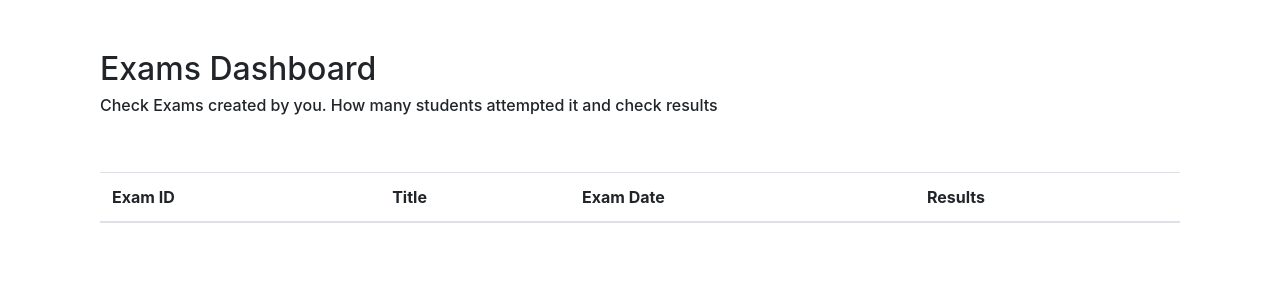
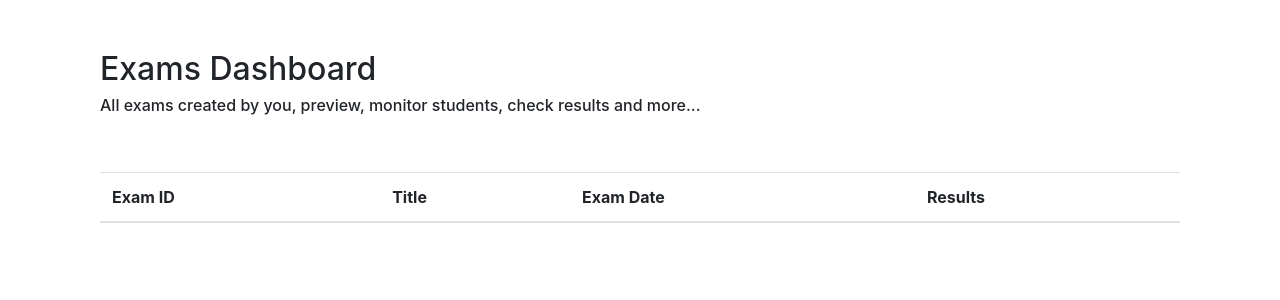
Before and after one commit to kbhutani0001/jiit-classroom, a Flask app: page /dashboard/exams/ in a window 1280 px wide. Shown: the part 56-356 px from the top of the page. Run offline with Flask 2, Linux system fonts and the light colour scheme; the visitor is signed in with stand-in values (Sample User, id 1); a database or web service that is not in the repository returns one stand-in record (values such as "Sample title"); lists and menus that the app fills with data are empty; some libraries are stand-ins or nearby versions.

Commit message:
update dashboard add monitor option

```diff
--- a/templates/examDashboard.html
+++ b/templates/examDashboard.html
@@ -4,7 +4,7 @@
 <body>
   <div class="mainDiv">
     <h2>Exams Dashboard</h2>
-    <h6>Check Exams created by you. How many students attempted it and check results</h6>
+    <h6>All exams created by you, preview, monitor students, check results and more...</h6>
     <br>
     {% include 'components/flashMessage.html' %}
 
@@ -46,7 +46,8 @@
                 {% for exam in examTable %}
                 <tr>
                     <td>{{ exam["examId"] }}
-                        <a href='/preview/exam/{{exam["examId"] }}'> Preview Exam</a>
+                        <a href='/preview/exam/{{exam["examId"] }}'>Preview Exam</a> |
+                        <a href='/monitorStudents/{{exam["examId"] }}'> Monitor Students</a>
                     </td>
                     <td>{{ exam["examName"] }}</td>
                     <td>{{ exam["examDate"] }}</td>
```
